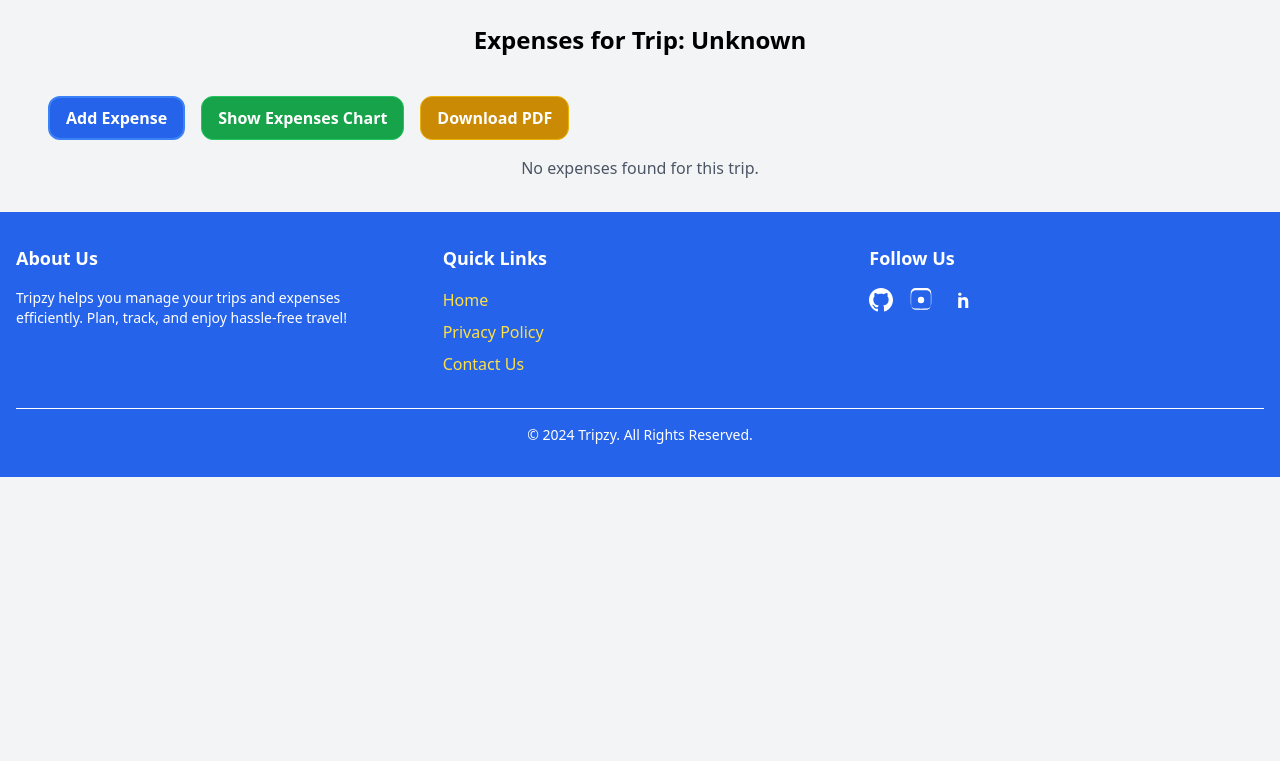
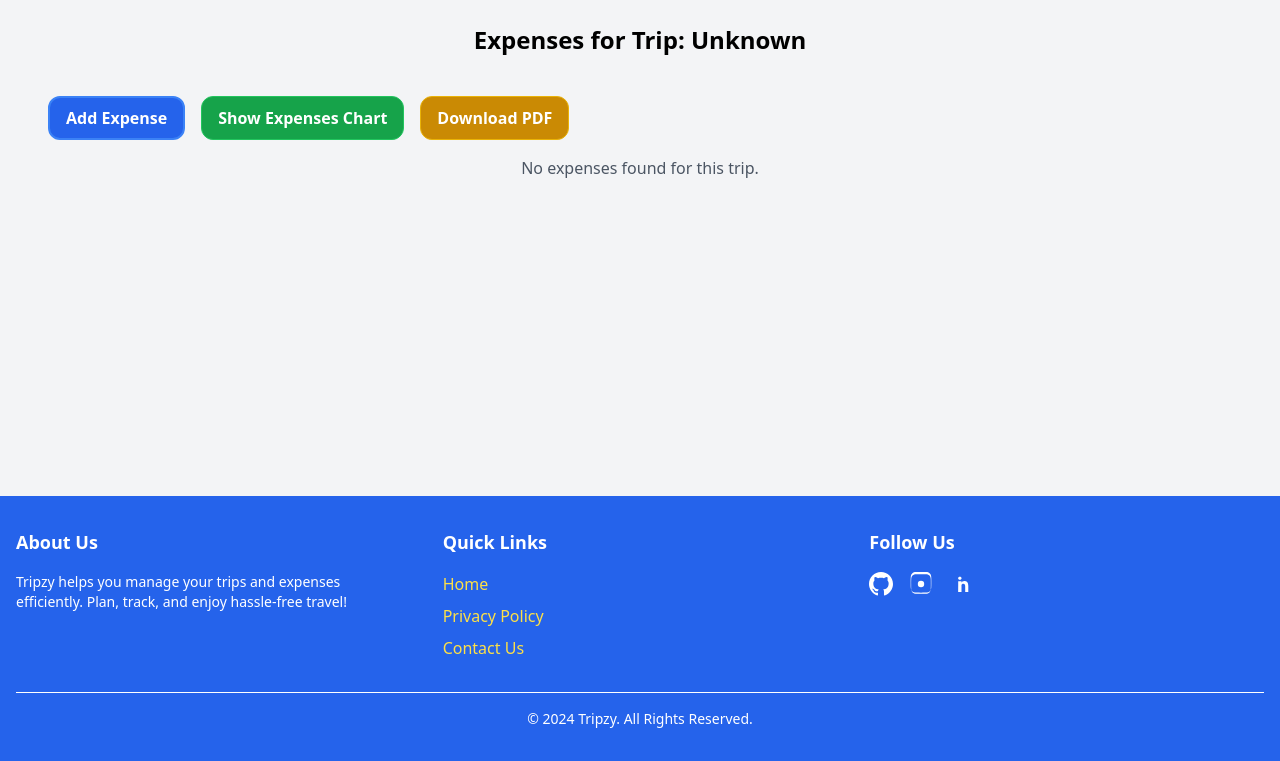
Before and after one commit to renish-1111/tripzy, a Flask app: page /trip/1 in a window 1280 px wide. Shown: the part 64-825 px from the top of the page. Before the commit the page ends 541 px from the top, so only its background shows below. Run offline with Flask 3, Linux system fonts and the light colour scheme; the visitor is signed in with stand-in values (Sample User, id 1); data that the repository does not hold is empty; some libraries are stand-ins or nearby versions.

Commit message:
Refactor expense.html to enhance layout and improve PDF generation functionality

```diff
--- a/templates/expense.html
+++ b/templates/expense.html
@@ -64,6 +64,7 @@
         </div>
     </nav>
     <h1 class="text-center font-bold text-2xl mb-6 mt-6">Expenses for Trip: {{ trip_name }}</h1>
+    <main class="container mx-auto mt-5  md:min-h-96 right-0 ">
 
         <div class="container">
             <div class="flex justify-start md:mx-10">
@@ -99,16 +100,22 @@
                     expense.created_at.strftime('%H:%M:%S') }}</p>
                 <div class="flex action-buttons justify-end space-x-4 mt-4">
                     <a href="{{ url_for('update_expense', expense_id=expense.expense_id) }}"
-                    class="text-green-500 hover:underline"><svg xmlns="http://www.w3.org/2000/svg" viewBox="0 0 24 24" fill="currentColor" class="size-6">
-                        <path d="M21.731 2.269a2.625 2.625 0 0 0-3.712 0l-1.157 1.157 3.712 3.712 1.157-1.157a2.625 2.625 0 0 0 0-3.712ZM19.513 8.199l-3.712-3.712-8.4 8.4a5.25 5.25 0 0 0-1.32 2.214l-.8 2.685a.75.75 0 0 0 .933.933l2.685-.8a5.25 5.25 0 0 0 2.214-1.32l8.4-8.4Z" />
-                        <path d="M5.25 5.25a3 3 0 0 0-3 3v10.5a3 3 0 0 0 3 3h10.5a3 3 0 0 0 3-3V13.5a.75.75 0 0 0-1.5 0v5.25a1.5 1.5 0 0 1-1.5 1.5H5.25a1.5 1.5 0 0 1-1.5-1.5V8.25a1.5 1.5 0 0 1 1.5-1.5h5.25a.75.75 0 0 0 0-1.5H5.25Z" />
+                        class="text-green-500 hover:underline"><svg xmlns="http://www.w3.org/2000/svg"
+                            viewBox="0 0 24 24" fill="currentColor" class="size-6">
+                            <path
+                                d="M21.731 2.269a2.625 2.625 0 0 0-3.712 0l-1.157 1.157 3.712 3.712 1.157-1.157a2.625 2.625 0 0 0 0-3.712ZM19.513 8.199l-3.712-3.712-8.4 8.4a5.25 5.25 0 0 0-1.32 2.214l-.8 2.685a.75.75 0 0 0 .933.933l2.685-.8a5.25 5.25 0 0 0 2.214-1.32l8.4-8.4Z" />
+                            <path
+                                d="M5.25 5.25a3 3 0 0 0-3 3v10.5a3 3 0 0 0 3 3h10.5a3 3 0 0 0 3-3V13.5a.75.75 0 0 0-1.5 0v5.25a1.5 1.5 0 0 1-1.5 1.5H5.25a1.5 1.5 0 0 1-1.5-1.5V8.25a1.5 1.5 0 0 1 1.5-1.5h5.25a.75.75 0 0 0 0-1.5H5.25Z" />
                         </svg></a>
                     <form action="{{ url_for('delete_expense', expense_id=expense.expense_id) }}" method="post"
                         style="display:inline;">
                         <input type="hidden" name="expense_id" value="{{ expense.expense_id }}">
                         <button type="submit" class="text-red-500 hover:underline"
-                        style="background:none;border:none;padding:0;"><svg xmlns="http://www.w3.org/2000/svg" viewBox="0 0 24 24" fill="currentColor" class="size-6">
-                            <path fill-rule="evenodd" d="M16.5 4.478v.227a48.816 48.816 0 0 1 3.878.512.75.75 0 1 1-.256 1.478l-.209-.035-1.005 13.07a3 3 0 0 1-2.991 2.77H8.084a3 3 0 0 1-2.991-2.77L4.087 6.66l-.209.035a.75.75 0 0 1-.256-1.478A48.567 48.567 0 0 1 7.5 4.705v-.227c0-1.564 1.213-2.9 2.816-2.951a52.662 52.662 0 0 1 3.369 0c1.603.051 2.815 1.387 2.815 2.951Zm-6.136-1.452a51.196 51.196 0 0 1 3.273 0C14.39 3.05 15 3.684 15 4.478v.113a49.488 49.488 0 0 0-6 0v-.113c0-.794.609-1.428 1.364-1.452Zm-.355 5.945a.75.75 0 1 0-1.5.058l.347 9a.75.75 0 1 0 1.499-.058l-.346-9Zm5.48.058a.75.75 0 1 0-1.498-.058l-.347 9a.75.75 0 0 0 1.5.058l.345-9Z" clip-rule="evenodd" />
+                            style="background:none;border:none;padding:0;"><svg xmlns="http://www.w3.org/2000/svg"
+                                viewBox="0 0 24 24" fill="currentColor" class="size-6">
+                                <path fill-rule="evenodd"
+                                    d="M16.5 4.478v.227a48.816 48.816 0 0 1 3.878.512.75.75 0 1 1-.256 1.478l-.209-.035-1.005 13.07a3 3 0 0 1-2.991 2.77H8.084a3 3 0 0 1-2.991-2.77L4.087 6.66l-.209.035a.75.75 0 0 1-.256-1.478A48.567 48.567 0 0 1 7.5 4.705v-.227c0-1.564 1.213-2.9 2.816-2.951a52.662 52.662 0 0 1 3.369 0c1.603.051 2.815 1.387 2.815 2.951Zm-6.136-1.452a51.196 51.196 0 0 1 3.273 0C14.39 3.05 15 3.684 15 4.478v.113a49.488 49.488 0 0 0-6 0v-.113c0-.794.609-1.428 1.364-1.452Zm-.355 5.945a.75.75 0 1 0-1.5.058l.347 9a.75.75 0 1 0 1.499-.058l-.346-9Zm5.48.058a.75.75 0 1 0-1.498-.058l-.347 9a.75.75 0 0 0 1.5.058l.345-9Z"
+                                    clip-rule="evenodd" />
                             </svg></button>
                     </form>
                 </div>
@@ -120,6 +127,7 @@
         <p class="text-gray-600 text-center">No expenses found for this trip.</p>
         {% endif %}
 
+    </main>
     <!-- Footer -->
     <footer class="bg-blue-600 text-white py-8 mt-8  static bottom-0">
         <div class="container mx-auto px-4">
```
Lines whose indentation alone changed are shown as unchanged.
